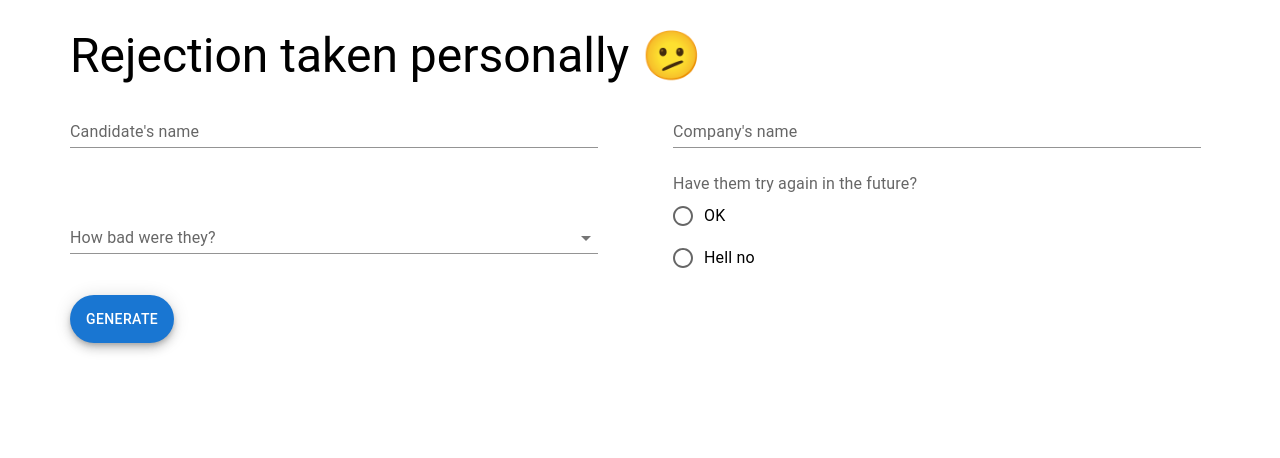
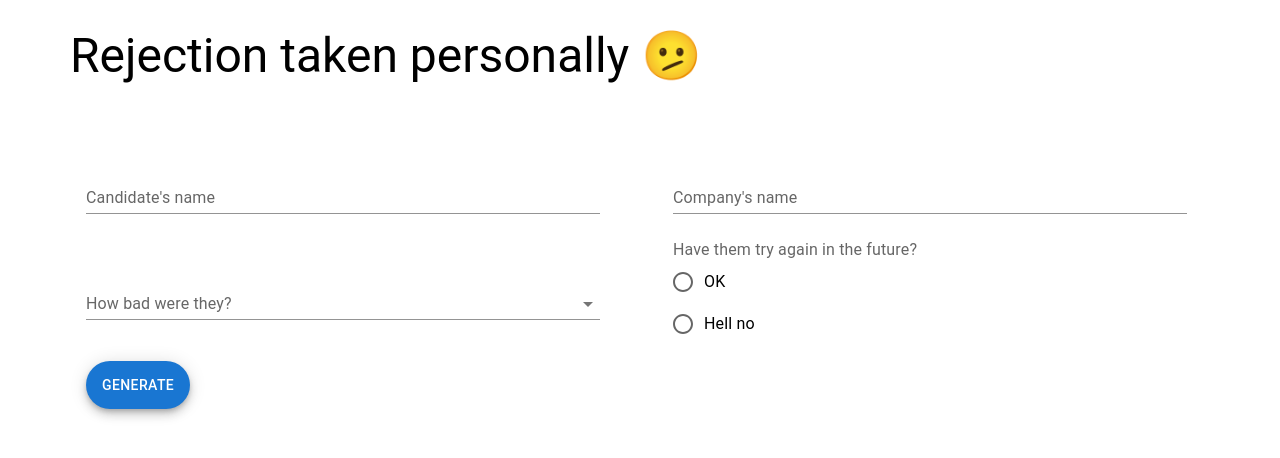
Before and after one commit to haddaro/RejectionLetterGenerator, a React (Vite) app: page / in a window 1280 px wide. Shown: the top 458 px of the page. Built offline with nearby package versions, Linux system fonts and the light colour scheme.

Commit message:
aded header padding

```diff
--- a/src/App.tsx
+++ b/src/App.tsx
@@ -21,7 +21,9 @@ function App() {
   return (
     <>
       <Header />
-      <Form onFormSubmit={handleFormSubmit} />
+      <div style={{ marginTop: "50px", padding: "16px" }}>
+        <Form onFormSubmit={handleFormSubmit} />
+      </div>
       {isSubmitted && (
         <Paper style={{ marginTop: "50px", padding: "16px" }} elevation={6}>
           <Box p={2}>
```
